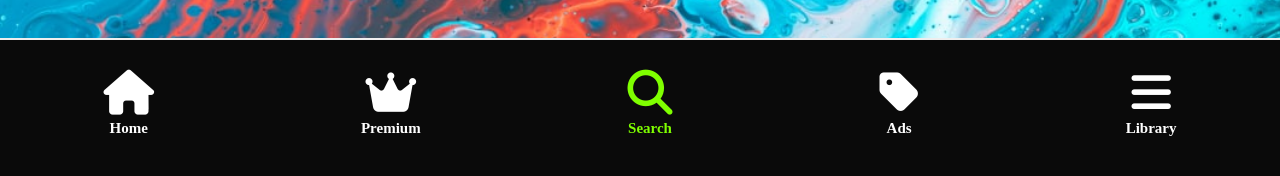
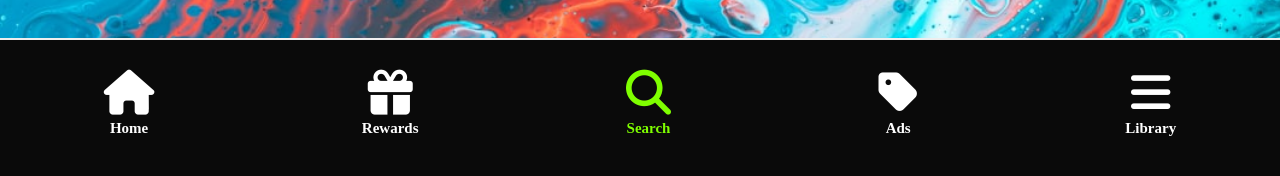
Before and after one commit to popibaruah22/sharetalk, a plain HTML site: page docs/search.html in a window 1280 px wide. Shown: the part 622-798 px from the top of the page. Drawn offline with Linux system fonts and the light colour scheme; no server answers.

Commit message:
Update search.html

```diff
--- a/docs/search.html
+++ b/docs/search.html
@@ -22,8 +22,8 @@
     <span>Home</span>
   </div>
   <div class="nav-item">
-    <i class="fa-solid fa-crown fa-2x" onclick="location.href='alert.html'"></i>
-    <span>Premium</span>
+    <i class="fa-solid fa-gift fa-2x" onclick="location.href='alert.html'"></i>
+    <span>Rewards</span>
   </div>
   <div class="nav-item" id="do">
     <i class="fa-solid fa-search fa-2x" id="do"></i>
```
